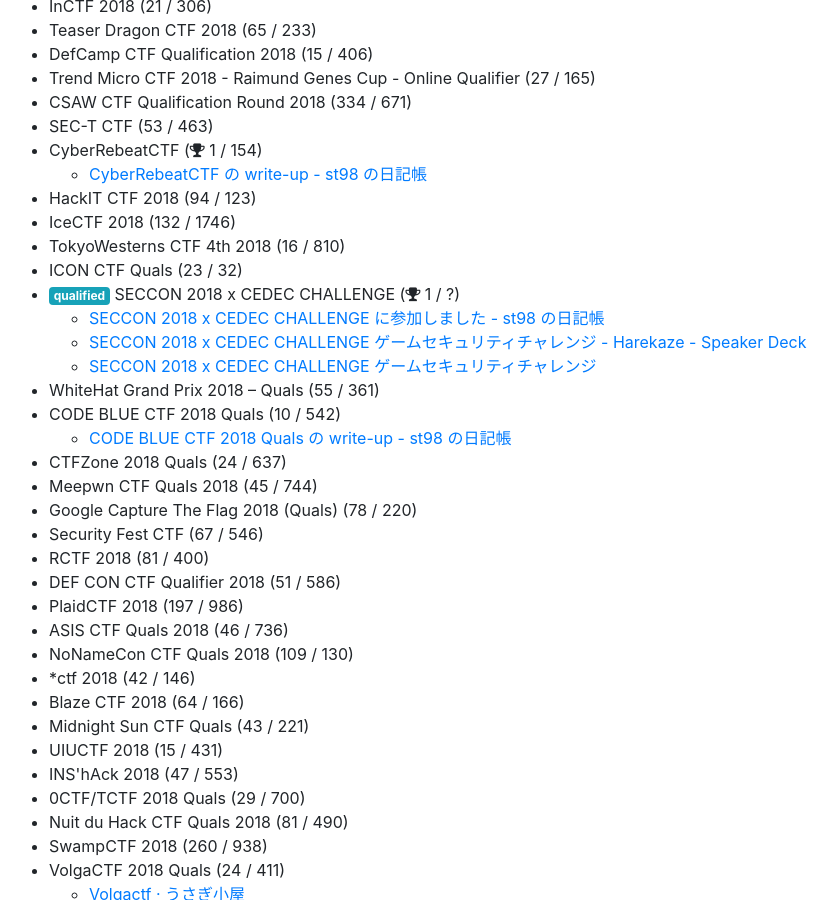
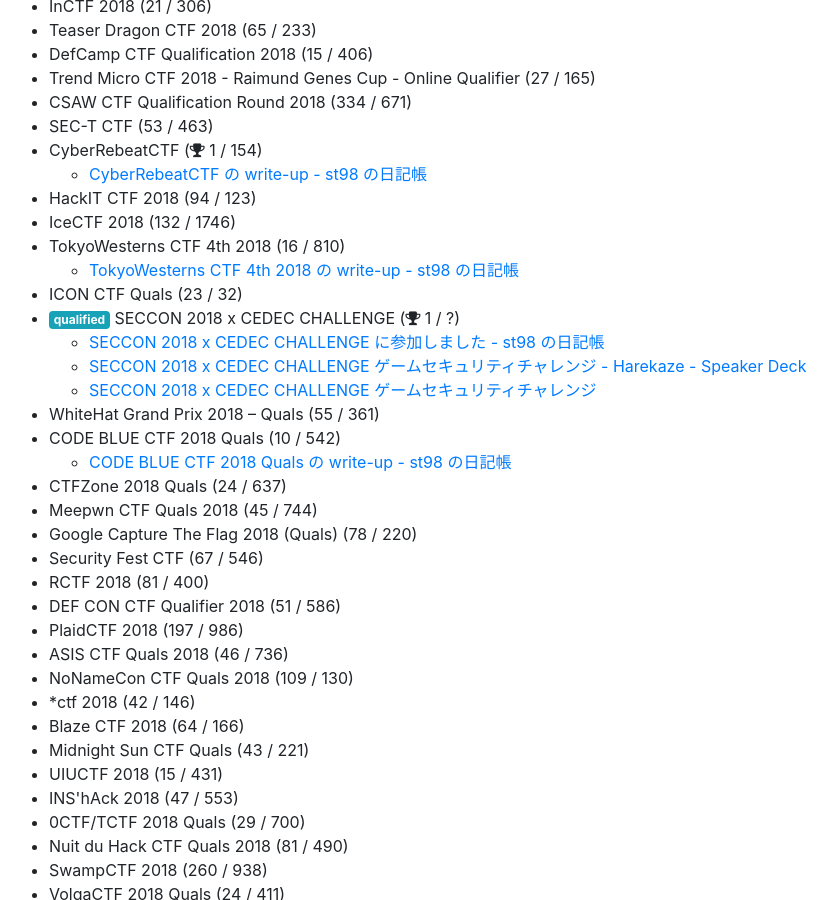
Before and after one commit to TeamHarekaze/TeamHarekaze.github.io, a Jekyll site: the page built from activities.html, in a window 1280 px wide and 900 px high, scrolled down 664 px. Shown: the whole window, without its empty margins (76-913 px from the left). Built offline with Jekyll 4.4.1, drawn with Linux system fonts in a browser that asks for light colours; nearby versions of some CDN libraries.

Commit message:
Add write-up

```diff
--- a/_data/activities.yml
+++ b/_data/activities.yml
@@ -84,6 +84,9 @@
     - name: "TokyoWesterns CTF 4th 2018"
       rank: 16
       participants: 810
+      writeups:
+        - title: "TokyoWesterns CTF 4th 2018 の write-up - st98 の日記帳"
+          url: "https://st98.github.io/diary/posts/2018-12-28-tokyo-westerns-ctf-4th-2018.html"
     - name: "ICON CTF Quals"
       rank: 23
       participants: 32
```
